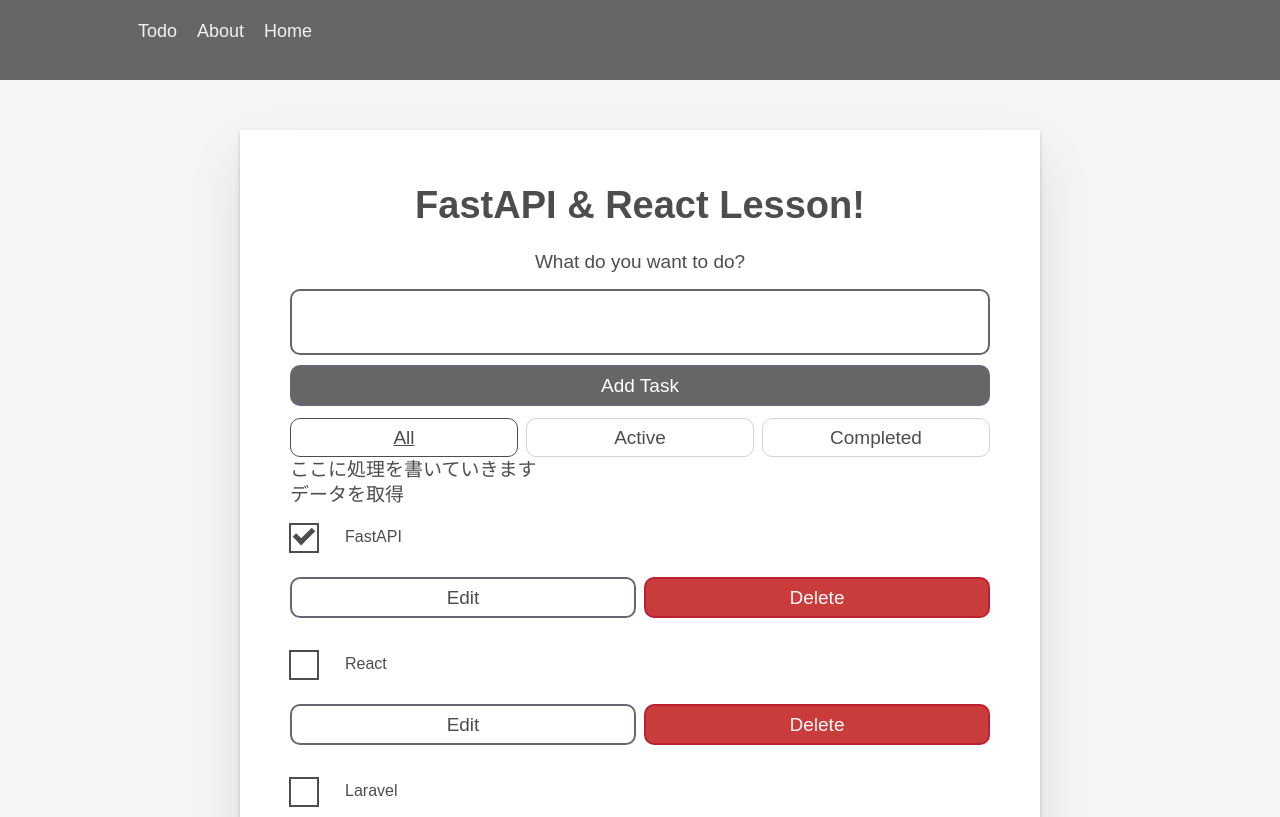
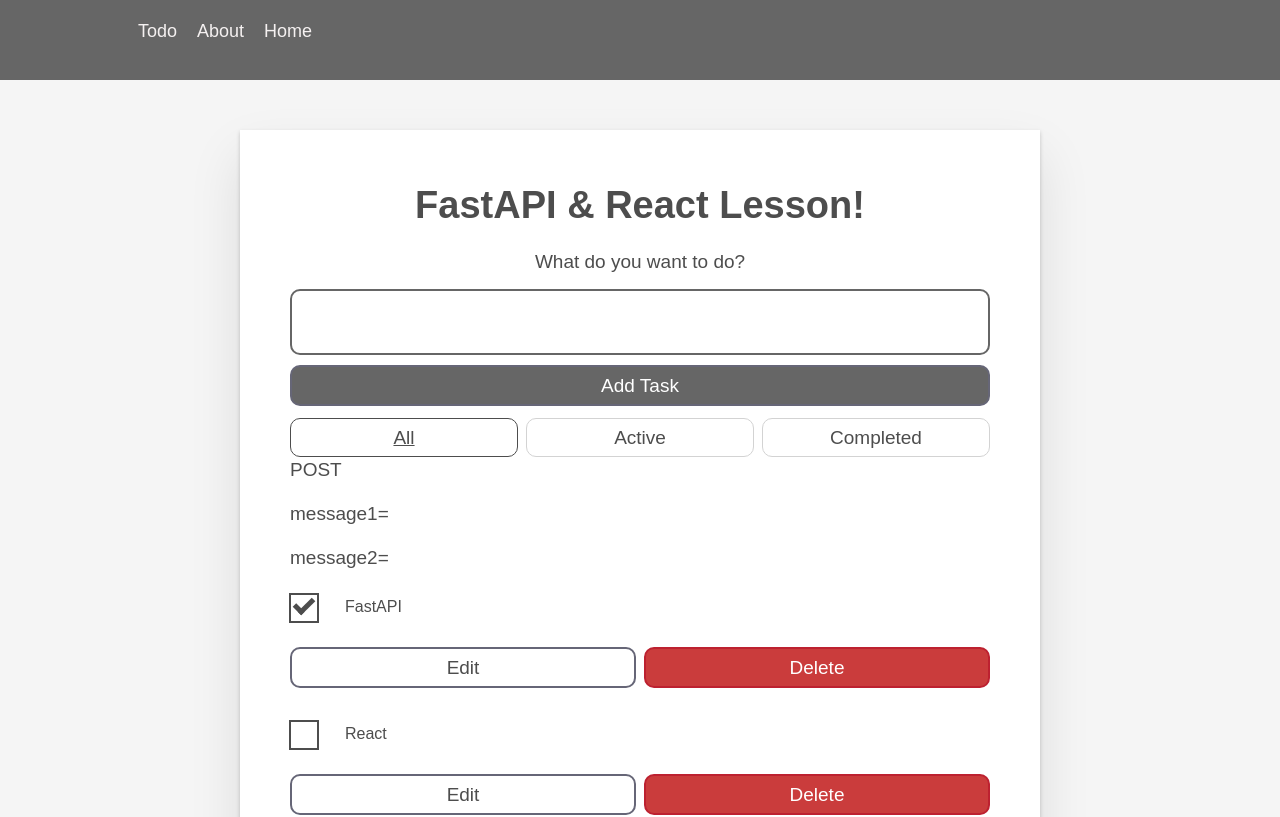
Before and after one commit to yuna096740/FastAPI_React_TodoApp, a React (Create React App) app in the folder fastapi-front/: page / in a window 1280 px wide. Shown: the top 817 px of the page. Built offline with nearby package versions, Linux system fonts and the light colour scheme.

Commit message:
[add] conect lessons to  React using FastAPI

```diff
--- a/fastapi-front/src/App.jsx
+++ b/fastapi-front/src/App.jsx
@@ -7,6 +7,7 @@ import Footer from "./compornents/Footer/footter";
 import AddTaskForm from "./compornents/From/AddTaskFrom";
 import FilterButton from "./compornents/Btn/FilterButton";
 import Todo from "./compornents/List/Todo";
+import Sample from "./test";
 
 import "./App.css";
 
@@ -19,13 +20,6 @@ const FILTER_MAP = {
 const FILTER_NAMES = Object.keys(FILTER_MAP);
 
 function App(props) {
-	const [data, setData] = React.useState();
-	const url = "http://127.0.0.1:8000";
-	const GetData = () => {
-		axios.get(url).then((res) => {
-			setData(res.data);
-		});
-	};
 
   // title
   const subject = props.subject;
@@ -109,8 +103,7 @@ function App(props) {
             { filterList }
           </div>
 
-          <div>ここに処理を書いていきます</div>
-          {data ? <div>{data.Hello}</div> : <button onClick={GetData}>データを取得</button>}
+          <Sample />
 
           <ul
             role="list"
--- /dev/null
+++ b/fastapi-front/src/test.js
@@ -0,0 +1,34 @@
+import React, { useState } from "react";
+import axios from "axios";
+
+function Sample() {
+  const [message1, setMessage1] = useState("");
+  const [message2, setMessage2] = useState("");
+
+  const handleClick = () => {
+    axios
+      .post("http://localhost:8000/", {
+        param1: "hoge",
+        param2: "fuga"
+      })
+      .then((res) => {
+        setMessage1(res.data.param1);
+        setMessage2(res.data.param2);
+      })
+      .catch((err) => {
+        console.log(err);
+      });
+  };
+
+  return (
+    <div>
+      <button onClick={handleClick}>
+        POST
+      </button>
+      <p>message1={message1}</p>
+      <p>message2={message2}</p>
+    </div>
+  );
+}
+
+export default Sample;
```
Also changed, not shown: 1 other file (tests, documents, lock files or other folders).
